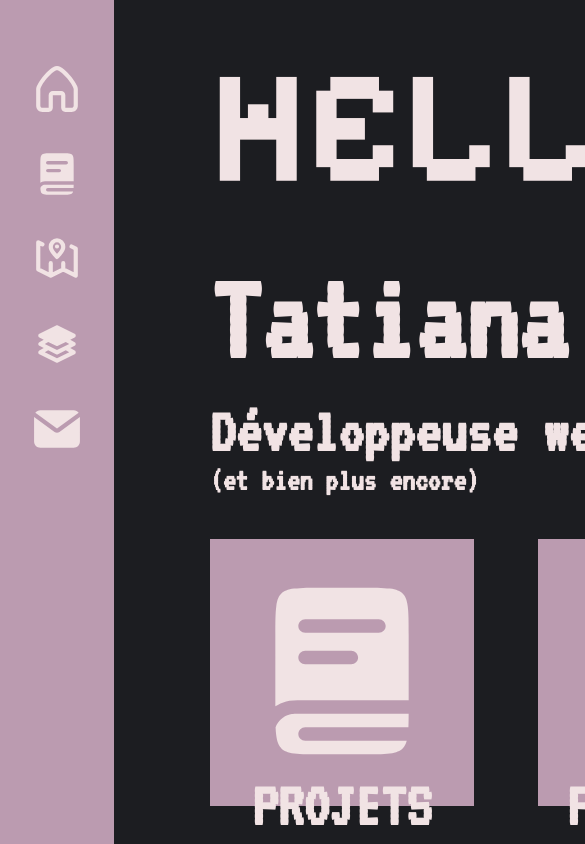
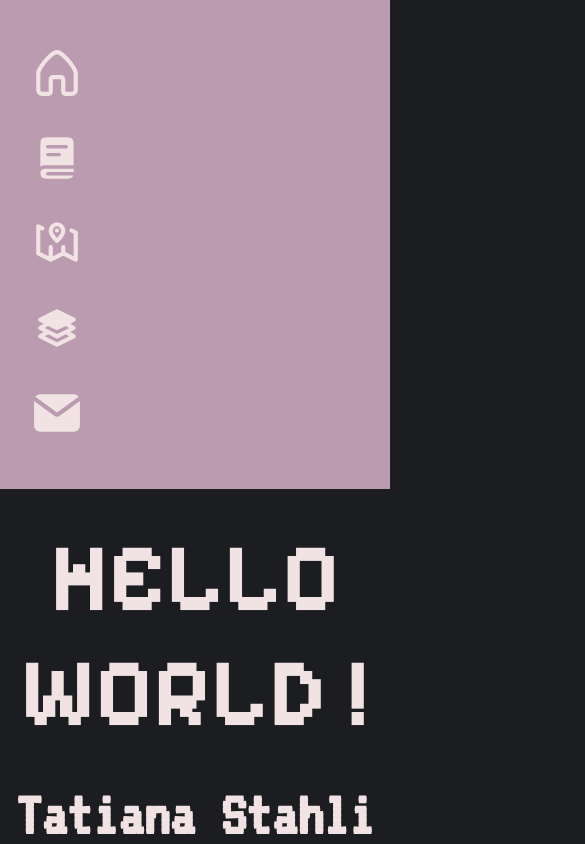
Before and after one commit to tatiana-sthl/portfolio2024, a React (Create React App) app: page / in a window 390 px wide. Shown: the top 844 px of the page, 585 px wide, since content can reach past the window. Built offline with nearby package versions, Linux system fonts and the light colour scheme.

Commit message:
start working on responsive

```diff
--- a/src/pages/Home.js
+++ b/src/pages/Home.js
@@ -9,7 +9,7 @@ import Contact from '../icons/contact-icon.svg';
 function Home() {
   return (
     <>
-      <div>
+      <div className='presentation'>
         <h1>HELLO WORLD !</h1>
         <h2>Tatiana Stahli</h2>
         <h3>Développeuse web</h3>
--- a/src/styles/base.scss
+++ b/src/styles/base.scss
@@ -47,3 +47,22 @@ h4 {
 li {
     list-style: none;
 }
+
+
+@media only screen and (max-width: 768px) {
+    .globalposition {
+        display: block;
+    }
+
+    h1 {
+        font-size: 6rem;
+    }
+
+    h2 {
+        font-size: 4rem;
+    }
+
+    h3 {
+        font-size: 3rem;
+    }
+}
--- a/src/styles/components/_navbar.scss
+++ b/src/styles/components/_navbar.scss
@@ -44,3 +44,12 @@ svg:hover {
     -webkit-transform: scale(1.5); /* Safari 3-8 */
     transform: scale(1.5);
 }
+
+
+@media only screen and (max-width: 768px) {
+    .navbar {
+        margin: 0;
+        padding: 1rem 0;
+    }
+
+}
--- a/src/styles/pages/_home.scss
+++ b/src/styles/pages/_home.scss
@@ -34,3 +34,14 @@
         background-color: $secondary-color;
     }
 }
+
+
+@media only screen and (max-width: 768px) {
+    .presentation {
+        text-align: center;
+    }
+
+    .linkHome {
+        display: block;
+    }
+}
```
